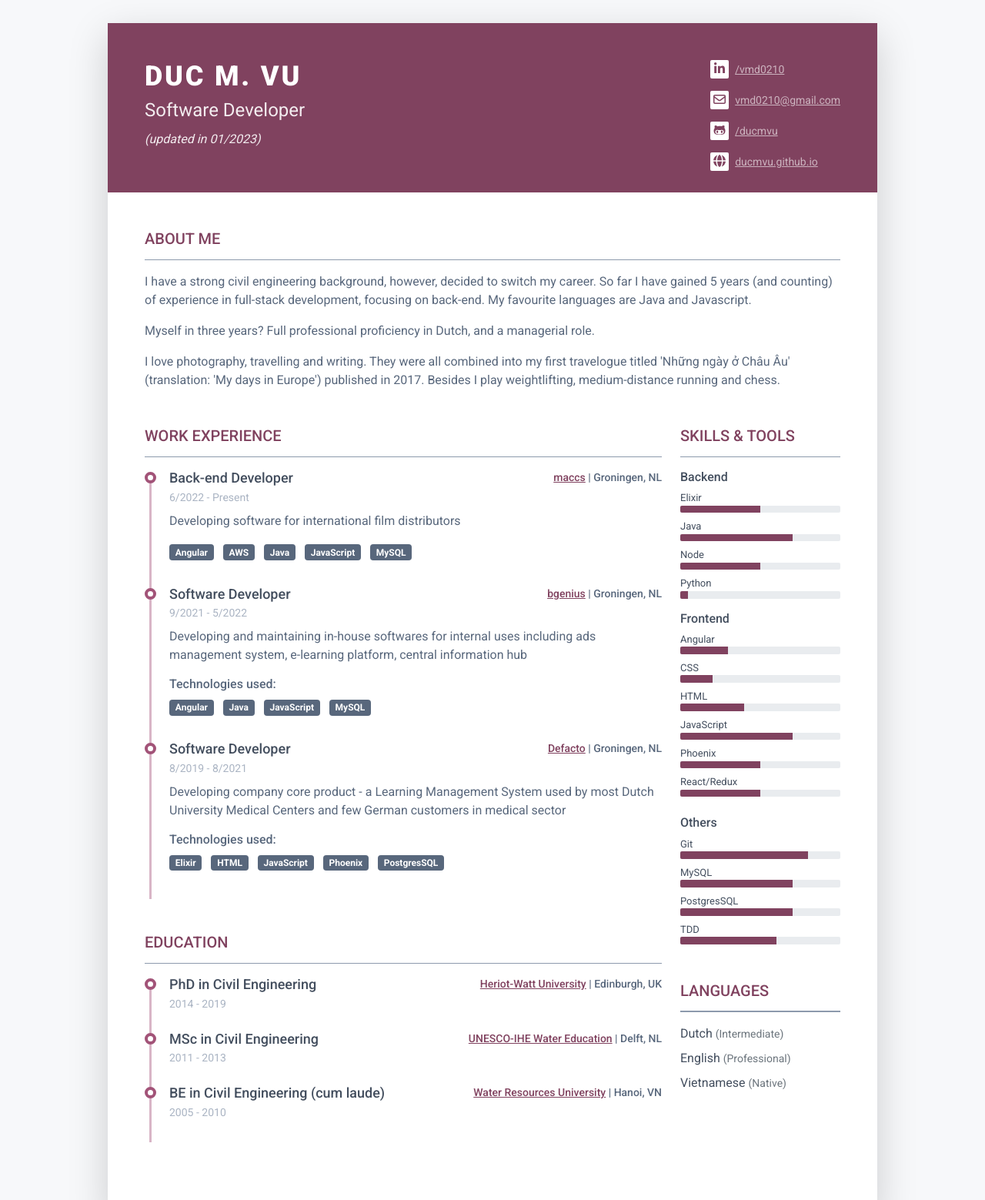
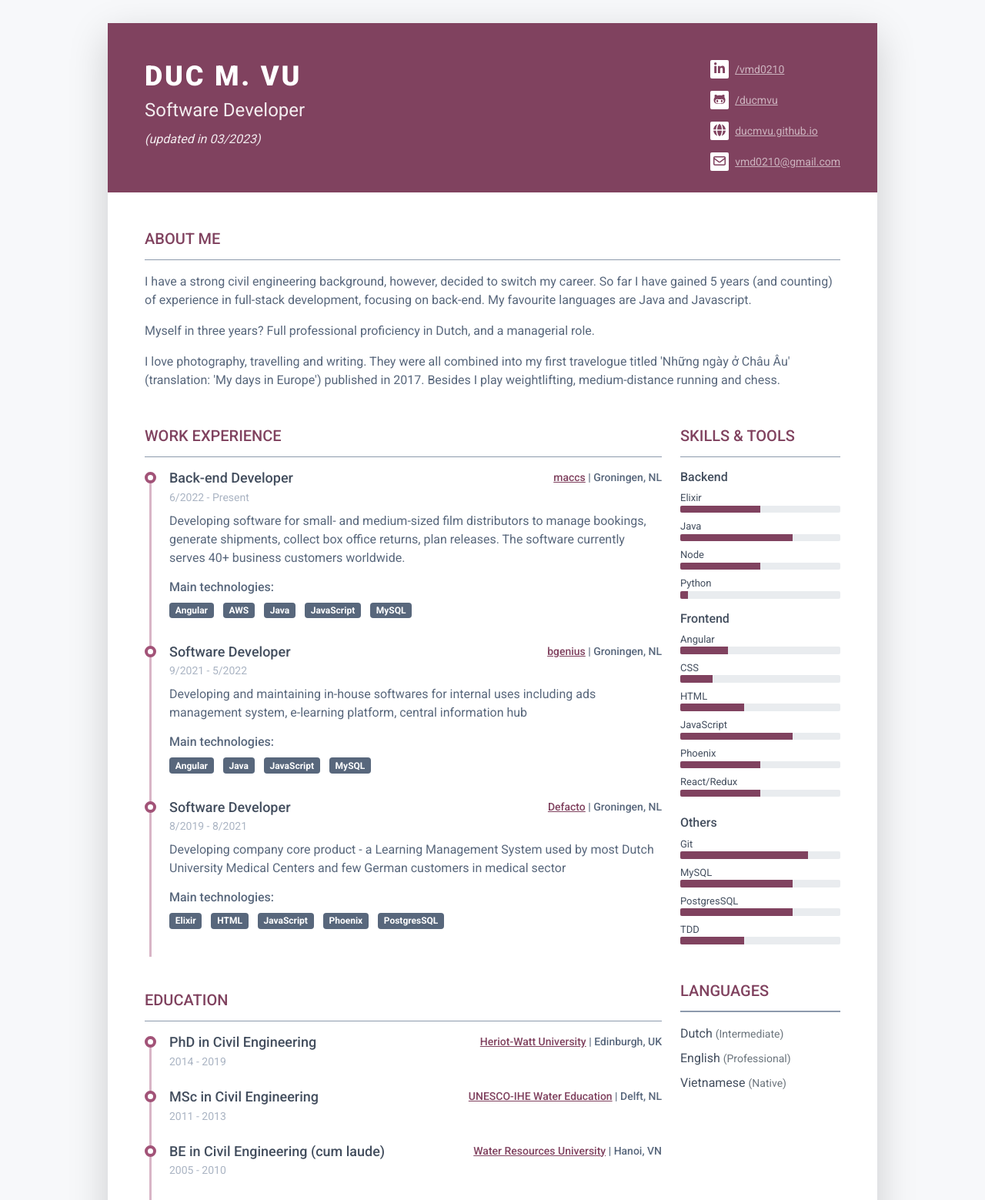
Before and after one commit to DucMVu/ducmvu.github.io, a plain HTML site: page index.html in a window 1280 px wide. Shown: the top 1559 px of the page at 77% size. Drawn offline with Linux system fonts and the light colour scheme.

Commit message:
update 04.2024

```diff
--- a/index.html
+++ b/index.html
@@ -15,24 +15,21 @@
 	    <div class="resume-wrapper-inner mx-auto text-start bg-white shadow-lg">
 		    <header class="resume-header pt-4 pt-md-0">
 			    <div class="row">
-				    <!-- <div class="col-block col-md-auto resume-picture-holder text-center text-md-start">
-				        <img class="picture" src="assets/images/profile.jpg" alt="">
-				    </div> -->
 				    <div class="col">
 					    <div class="row p-5 justify-content-center justify-content-md-between">
 						    <div class="primary-info col-auto">
 							    <h1 class="name mt-0 mb-1 text-white text-uppercase text-uppercase">Duc M. Vu</h1>
 							    <div class="title mb-2">Software Developer</div>
 							    <ul class="list-unstyled">
-								    <li class="mb-2" style="font-style: italic;">(updated in 01/2023)</li>
+								    <li class="mb-2" style="font-style: italic;">(updated in 03/2023)</li>
 							    </ul>
 						    </div>
 						    <div class="secondary-info col-auto">
 							    <ul class="resume-social list-unstyled">
 					                <li class="mb-3"><a class="text-link" href="https://www.linkedin.com/in/vmd0210/" target="_blank"><span class="fa-container text-center me-2"><i class="fab fa-linkedin-in fa-fw"></i></span>/vmd0210</a></li>
+					                <li class="mb-3"><a class="text-link" href="https://www.github.com/ducmvu/" target="_blank"><span class="fa-container text-center me-2"><i class="fab fa-github-alt fa-fw"></i></span>/ducmvu</a></li>
+					                <li class="mb-3"><a class="text-link" href="https://ducmvu.github.io/" target="_blank"><span class="fa-container text-center me-2"><i class="fas fa-globe"></i></span>ducmvu.github.io</a></li>
 					                <li class="mb-3"><a class="text-link" href="mailto:vmd0210@gmail.com"><span class="fa-container text-center me-2"><i class="far fa-envelope fa-fw"></i></span>vmd0210@gmail.com</a></li>
-					                <li class="mb-3"><a class="text-link" href="https://www.github.com/ducmvu/" target="_blank"><span class="fa-container text-center me-2"><i class="fab fa-github-alt fa-fw"></i></span>/ducmvu</a></li>
-					                <li><a class="text-link" href="https://ducmvu.github.io/" target="_blank"><span class="fa-container text-center me-2"><i class="fas fa-globe"></i></span>ducmvu.github.io</a></li>
 							    </ul>
 						    </div>
 					    </div>
@@ -64,8 +61,9 @@
 										    <div class="resume-position-time">6/2022 - Present</div>
 									    </div>
 									    <div class="resume-timeline-item-desc">
-										    <p>Developing software for international film distributors</p>
-										    <ul class="list-inline">
+										    <p>Developing software for small- and medium-sized film distributors to manage bookings, generate shipments, collect box office returns, plan releases. The software currently serves 40+ business customers worldwide.</p>
+											<h4 class="resume-timeline-item-desc-heading font-weight-bold">Main technologies:</h4>
+											<ul class="list-inline">
 											    <li class="list-inline-item"><span class="badge bg-secondary badge-pill">Angular</span></li>
 											    <li class="list-inline-item"><span class="badge bg-secondary badge-pill">AWS</span></li>
 											    <li class="list-inline-item"><span class="badge bg-secondary badge-pill">Java</span></li>
@@ -85,7 +83,7 @@
 									    </div>
 									    <div class="resume-timeline-item-desc">
 										    <p>Developing and maintaining in-house softwares for internal uses including ads management system, e-learning platform, central information hub</p>
-										    <h4 class="resume-timeline-item-desc-heading font-weight-bold">Technologies used:</h4>
+										    <h4 class="resume-timeline-item-desc-heading font-weight-bold">Main technologies:</h4>
 										    <ul class="list-inline">
 											    <li class="list-inline-item"><span class="badge bg-secondary badge-pill">Angular</span></li>
 											    <li class="list-inline-item"><span class="badge bg-secondary badge-pill">Java</span></li>
@@ -105,7 +103,7 @@
 									    </div>
 									    <div class="resume-timeline-item-desc">
 										    <p>Developing company core product - a Learning Management System used by most Dutch University Medical Centers and few German customers in medical sector</p>
-										    <h4 class="resume-timeline-item-desc-heading font-weight-bold">Technologies used:</h4>
+										    <h4 class="resume-timeline-item-desc-heading font-weight-bold">Main technologies:</h4>
 										    <ul class="list-inline">
 											    <li class="list-inline-item"><span class="badge bg-secondary badge-pill">Elixir</span></li>
 											    <li class="list-inline-item"><span class="badge bg-secondary badge-pill">HTML</span></li>
@@ -258,7 +256,7 @@
 								        <li class="mb-2">
 								            <div class="resume-skill-name">TDD</div>
 									        <div class="progress resume-progress">
-											    <div class="progress-bar theme-progress-bar-dark" role="progressbar" style="width: 60%" aria-valuenow="25" aria-valuemin="0" aria-valuemax="100"></div>
+											    <div class="progress-bar theme-progress-bar-dark" role="progressbar" style="width: 40%" aria-valuenow="25" aria-valuemin="0" aria-valuemax="100"></div>
 											</div>
 								        </li>
 							        </ul>
```
Also changed, not shown: assets/images/profile.jpg (deleted), assets/images/profile_new.png (deleted).
